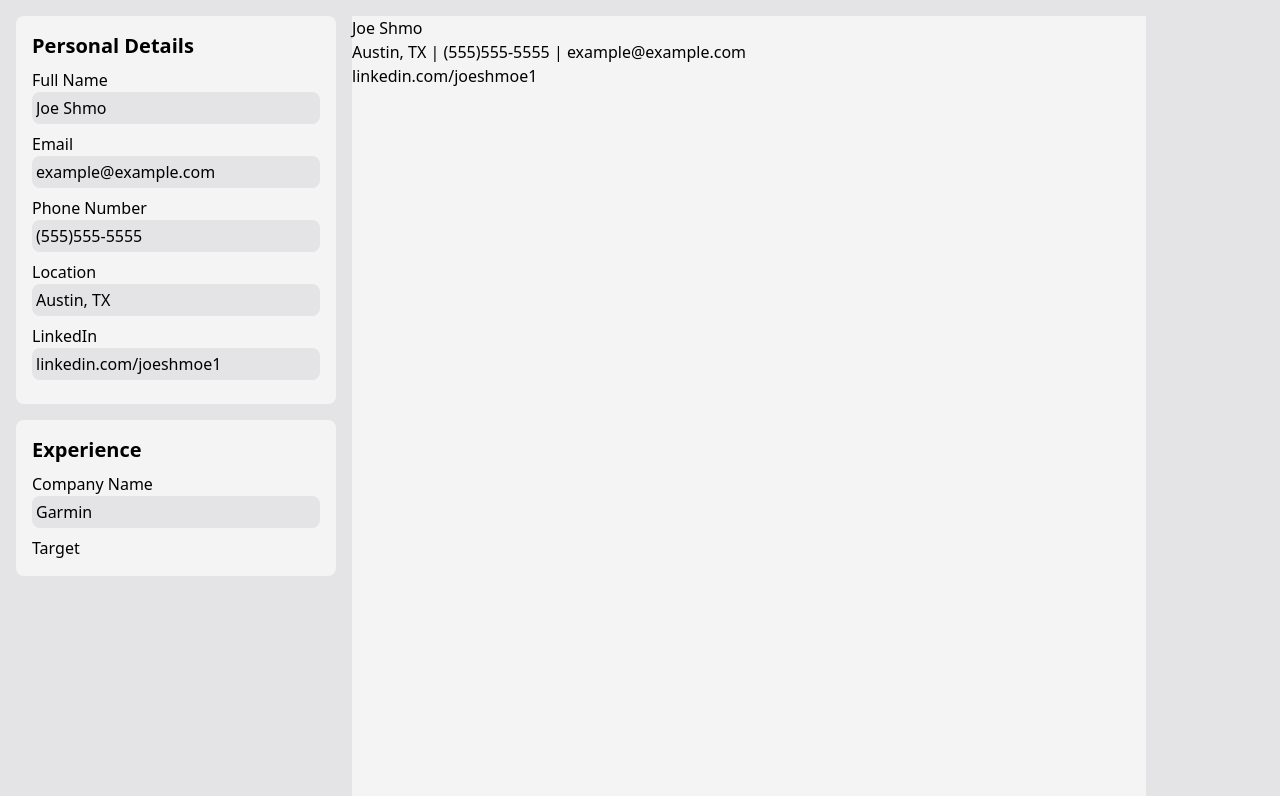
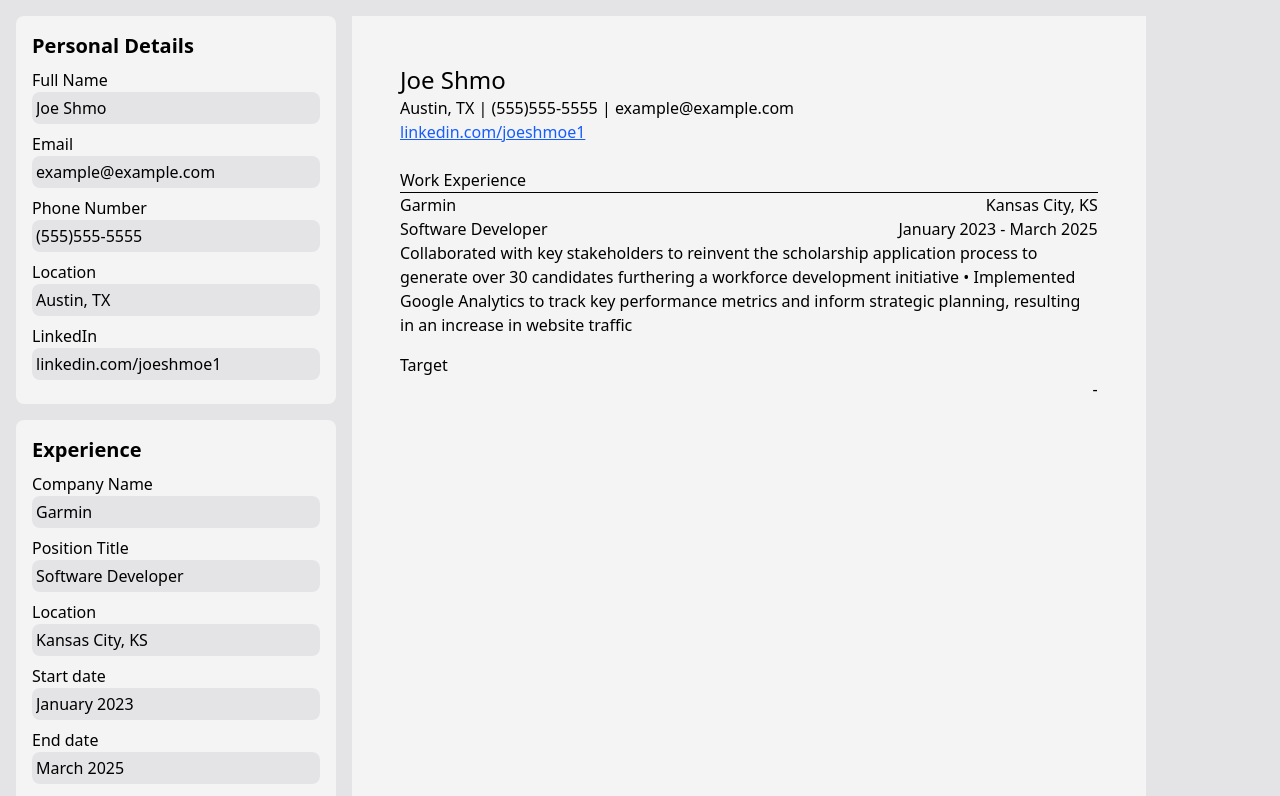
Before and after one commit to SherwinDistor/odin-cv-application, a React (Vite) app: page / in a window 1280 px wide. Shown: the top 796 px of the page. Built offline with nearby package versions, Linux system fonts and the light colour scheme.

Commit message:
Add inputs to experience cards

```diff
--- a/src/App.jsx
+++ b/src/App.jsx
@@ -16,11 +16,12 @@ function App() {
 		{
 			id: 0,
 			name: 'Garmin',
-			position: '',
-			startDate: '',
-			endDate: '',
-			location: '',
-			description: '',
+			position: 'Software Developer',
+			startDate: 'January 2023',
+			endDate: 'March 2025',
+			location: 'Kansas City, KS',
+			description:
+				'Collaborated with key stakeholders to reinvent the scholarship application process to generate over 30 candidates furthering a workforce development initiative • Implemented Google Analytics to track key performance metrics and inform strategic planning, resulting in an increase in website traffic',
 		},
 		{
 			id: 1,
@@ -98,14 +99,41 @@ function App() {
 					</InputCard>
 				</div>
 				<div className='w-full'>
-					<div className='bg-zinc-100 w-[210mm] h-[297mm]'>
-						<div>
-							<h1>{personalDetails.name}</h1>
+					<div className='bg-zinc-100 w-[210mm] h-[297mm] p-12'>
+						<div className='mb-6'>
+							<h1 className='text-2xl'>{personalDetails.name}</h1>
 							<p>
 								{personalDetails.location} | {personalDetails.number} |{' '}
 								{personalDetails.email}
 							</p>
-							<a href=''>{personalDetails.link}</a>
+							<a
+								href={personalDetails.link}
+								target='_blank'
+								className='text-blue-600 visited:text-purple-600 underline'
+							>
+								{personalDetails.link}
+							</a>
+						</div>
+						<div>
+							<h2>Work Experience</h2>
+							<hr />
+							{experience.map((exp) => {
+								return (
+									<div className='mb-4' key={exp.id}>
+										<div className='flex justify-between'>
+											<h3>{exp.name}</h3>
+											<p>{exp.location}</p>
+										</div>
+										<div className='flex justify-between'>
+											<h3>{exp.position}</h3>
+											<p>
+												{exp.startDate} - {exp.endDate}
+											</p>
+										</div>
+										<p>{exp.description}</p>
+									</div>
+								);
+							})}
 						</div>
 					</div>
 				</div>
--- a/src/components/ExperienceTile.jsx
+++ b/src/components/ExperienceTile.jsx
@@ -4,75 +4,51 @@ function ExperienceTile({ exp, isActive, onExpand }) {
 	return (
 		<>
 			{isActive ? (
+				<>
 					<InputField
 						label='Company Name'
 						field='name'
 						value={exp.name}
 						handleChange={console.log('hi')}
 					/>
+					<InputField
+						label='Position Title'
+						field='position'
+						value={exp.position}
+						handleChange={console.log('hi')}
+					/>
+					<InputField
+						label='Location'
+						field='location'
+						value={exp.location}
+						handleChange={console.log('hi')}
+					/>
+					<InputField
+						label='Start date'
+						field='startDate'
+						value={exp.startDate}
+						handleChange={console.log('hi')}
+					/>
+					<InputField
+						label='End date'
+						field='endDate'
+						value={exp.endDate}
+						handleChange={console.log('hi')}
+					/>
+					<InputField
+						label='Description'
+						field='description'
+						value={exp.description}
+						handleChange={console.log('hi')}
+					/>
+					<button>Save</button>
+					<hr />
+				</>
 			) : (
+				<>
 					<h3 onClick={onExpand}>{exp.name}</h3>
+				</>
 			)}
-
-			{/* <h2 className='text-md font-medium'>Company Name</h2>
-			<input
-				className='bg-zinc-200 p-1 rounded-lg w-full mb-2'
-				type='text'
-				name='name'
-				id='name'
-				onChange={(e) => setExperience([...experience])}
-				value={experience.name}
-			/>
-
-			<h2 className='text-md font-medium'>Position Title</h2>
-			<input
-				className='bg-zinc-200 p-1 rounded-lg w-full mb-2'
-				type='text'
-				name='name'
-				id='name'
-				onChange={(e) => console.log(e)}
-				value={''}
-			/>
-
-			<h2 className='text-md font-medium'>Start Date</h2>
-			<input
-				className='bg-zinc-200 p-1 rounded-lg w-full mb-2'
-				type='text'
-				name='name'
-				id='name'
-				onChange={(e) => console.log(e)}
-				value={''}
-			/>
-
-			<h2 className='text-md font-medium'>End Date</h2>
-			<input
-				className='bg-zinc-200 p-1 rounded-lg w-full mb-2'
-				type='text'
-				name='name'
-				id='name'
-				onChange={(e) => console.log(e)}
-				value={''}
-			/>
-
-			<h2 className='text-md font-medium'>Location</h2>
-			<input
-				className='bg-zinc-200 p-1 rounded-lg w-full mb-2'
-				type='text'
-				name='name'
-				id='name'
-				onChange={(e) => console.log(e)}
-				value={''}
-			/>
-
-			<h2 className='text-md font-medium'>Description</h2>
-			<input
-				className='bg-zinc-200 p-1 rounded-lg w-full mb-2'
-				type='text'
-				name='name'
-				id='name'
-				onChange={(e) => console.log(e)}
-				value={''}
-			/> */}
 		</>
 	);
 }
```
Lines whose indentation alone changed are shown as unchanged.
